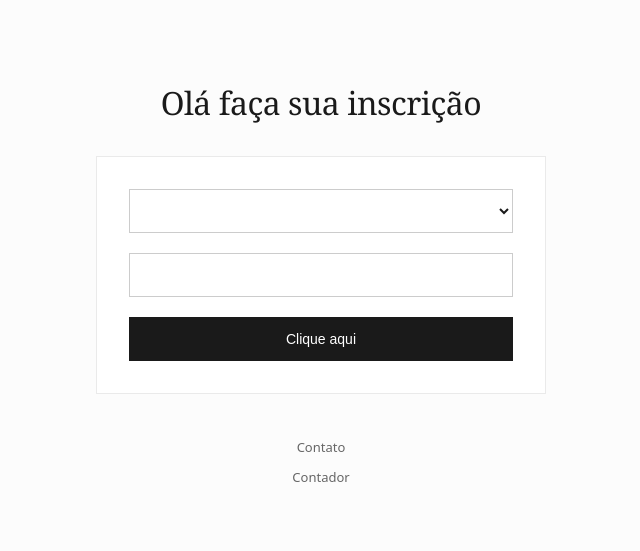
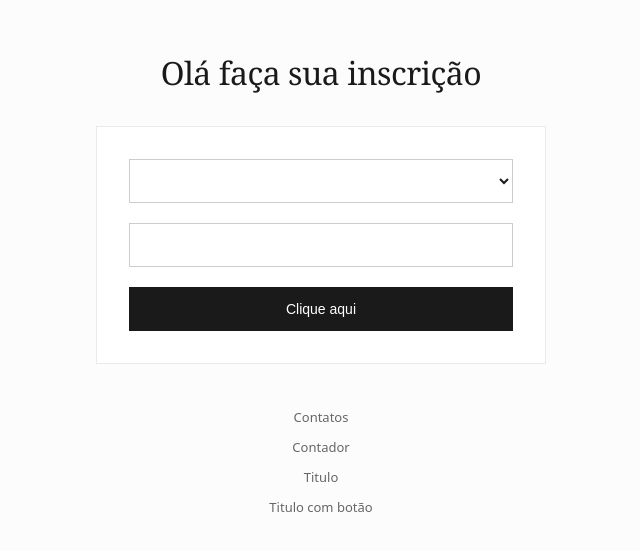
Before and after one commit to ra24351597810-sys/Formulario, a React (Create React App) app: page / in a window 1280 px wide. Shown: the part 117-668 px from the top of the page, without its empty margins (319-959 px from the left). Built offline with nearby package versions, Linux system fonts and the light colour scheme.

Commit message:
adicionando botões
adicionei botões para as atividades na página inicial

```diff
--- a/src/pages/app/App.jsx
+++ b/src/pages/app/App.jsx
@@ -35,8 +35,10 @@ export default function App() {
           </div>
 
         </div>
-        <Link to='/contatos'>Contato</Link>
+        <Link to='/contatos'>Contatos</Link>
         <Link to='/contador'>Contador</Link>
+        <Link to='/titulo'>Titulo</Link>
+        <Link to='/titulo2'>Titulo com botão</Link>
     </div>
   );
 }
```
